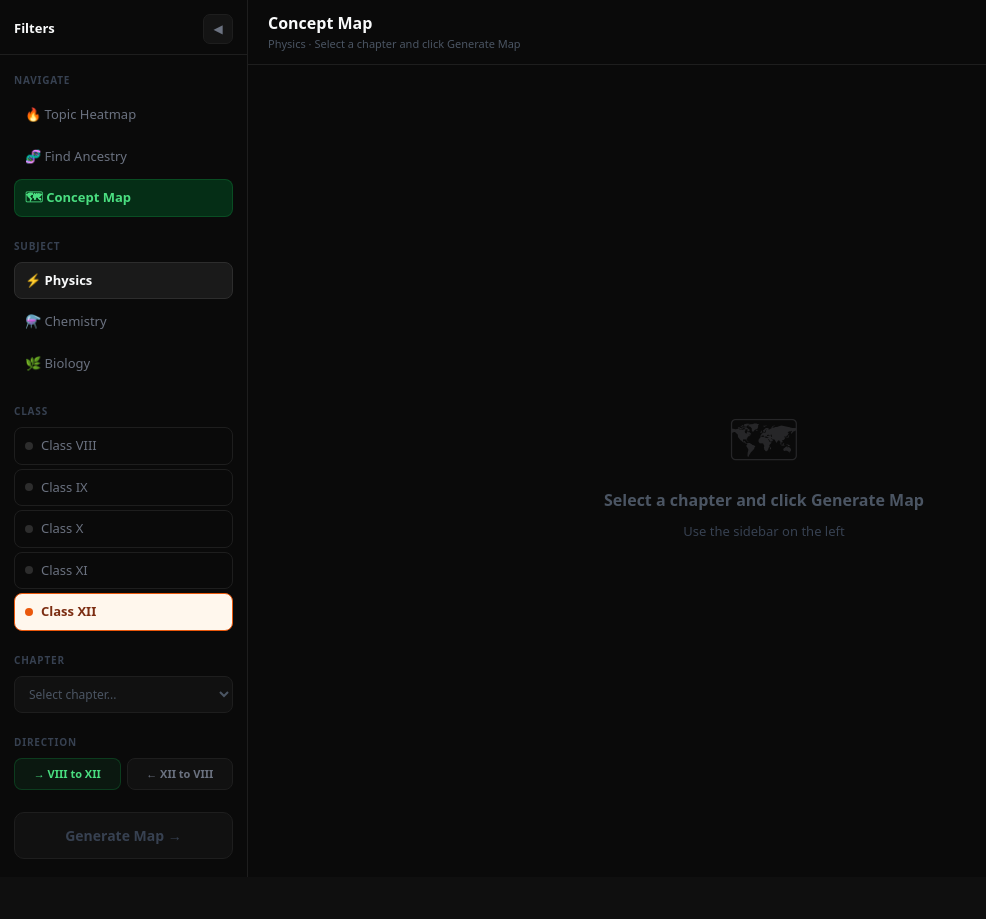
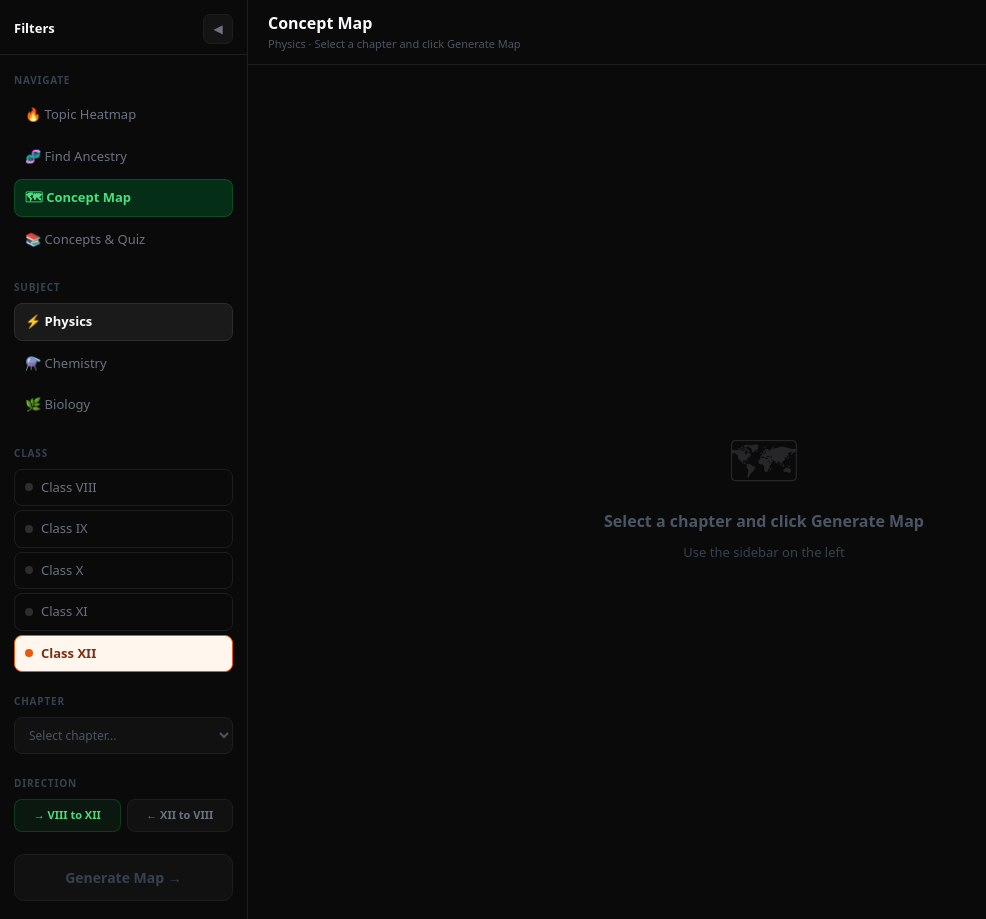
Before and after one commit to neetmapper-hash/neet-explorer, a Next.js app: page /concept-map in a window 1280 px wide. Shown: the whole page, without its empty margins (0-986 px from the left). Before the commit the page ends 877 px from the top, so only its background shows below. Built offline with nearby package versions, Linux system fonts and the light colour scheme.

Commit message:
fix: add quiz nav to concept-map page

```diff
--- a/app/concept-map/page.tsx
+++ b/app/concept-map/page.tsx
@@ -747,7 +747,7 @@ export default function ConceptMapPage() {
             <div>
               <div style={{ fontSize: '10px', fontWeight: 700, letterSpacing: '0.08em', color: '#374151', textTransform: 'uppercase', marginBottom: '8px' }}>Navigate</div>
               <div style={{ display: 'flex', flexDirection: 'column', gap: '4px' }}>
-                {([['🔥 Topic Heatmap', '/heatmap'], ['🧬 Find Ancestry', '/ancestry'], ['🗺 Concept Map', '/concept-map']] as const).map(([label, href]) => {
+                {([['🔥 Topic Heatmap', '/heatmap'], ['🧬 Find Ancestry', '/ancestry'], ['🗺 Concept Map', '/concept-map'], ['📚 Concepts & Quiz', '/quiz']] as const).map(([label, href]) => {
                   const isActive = href === '/concept-map'
                   return (
                     <button key={href} onClick={() => router.push(href)}
```
